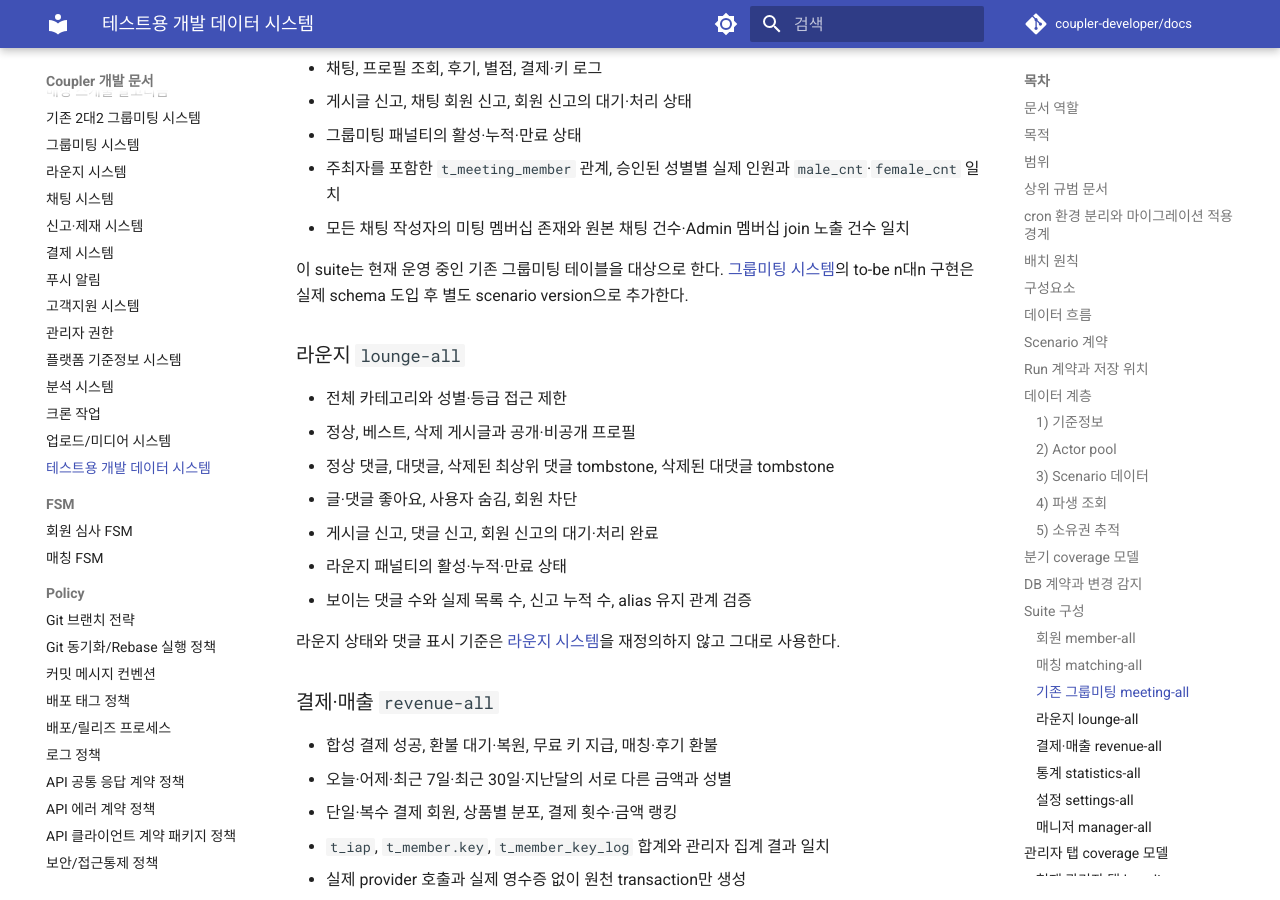
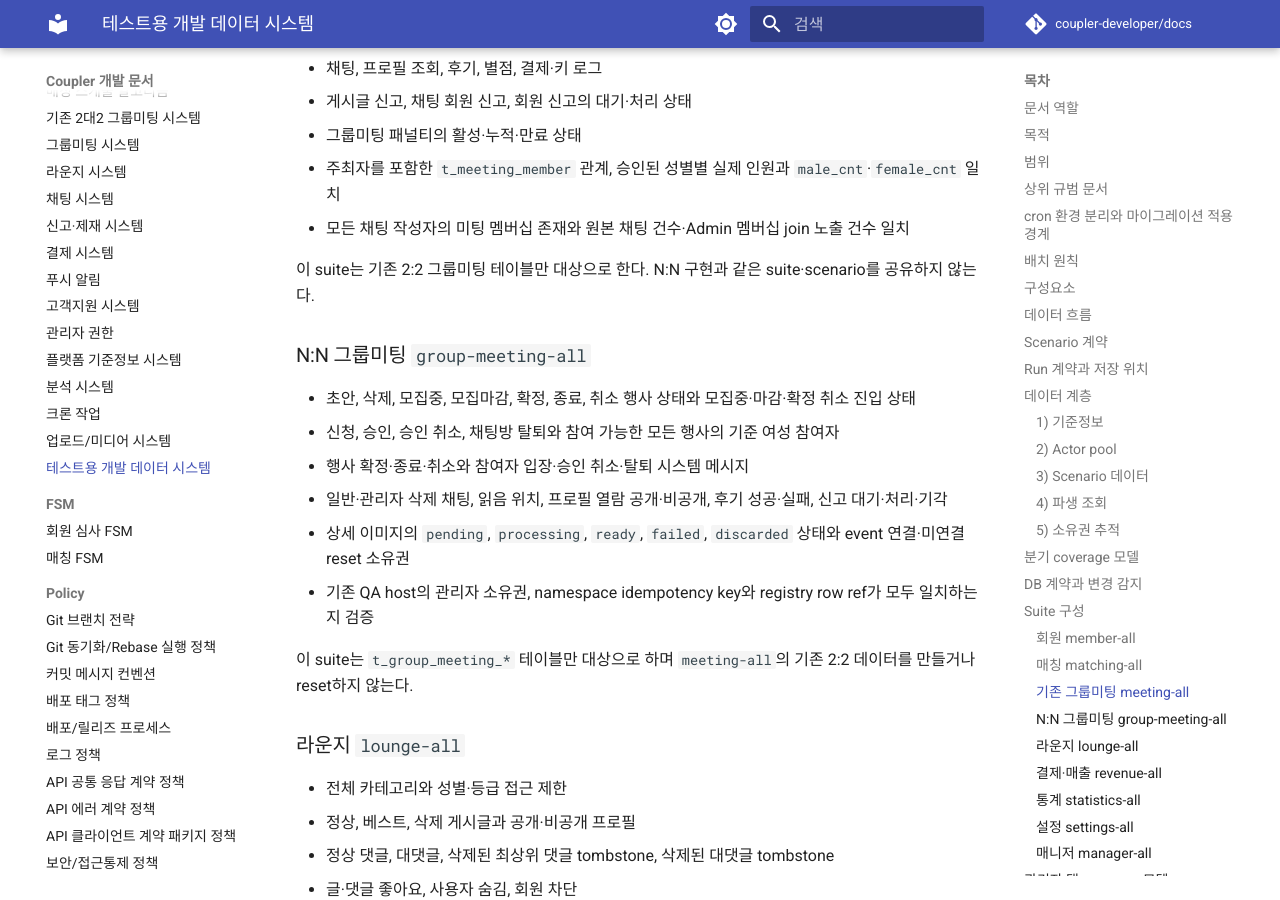
Before and after one commit to coupler-developer/docs, an MkDocs documentation site: the page built from content/architecture/development-test-data-system.md, in a window 1280 px wide and 900 px high, scrolled down 10744 px. Built offline with MkDocs 1.6.1 and Material for MkDocs 9.7.7, drawn with Linux system fonts in a browser that asks for light colours; comment, search, counter and statistics services are not loaded; some of the changed text lies outside the part shown.

Commit message:
docs: N:N 그룹미팅 개발 데이터 기준 반영
Reason:
- 구현된 N:N suite와 문서의 기존 2:2 전용 설명 및 화면 수가 불일치함

Changes:
- group-meeting-all 상태·version·reset 기준 추가
- Admin route 모집단을 55개, 데이터 화면을 53개로 갱신
- 남은 인증 browser smoke와 reset 증빙을 기술부채에 유지

How:
- 정책, 아키텍처, 운영 흐름, 기술부채를 같은 계약으로 정렬

Tests:
- yarn validate:docs 통과

```diff
--- a/content/architecture/development-test-data-system.md
+++ b/content/architecture/development-test-data-system.md
@@ -18,7 +18,7 @@
 
 - `coupler-api`의 개발 데이터 CLI, catalog, domain builder, verifier, 합성 asset
 - `coupler-admin-web`의 탭 coverage descriptor와 정적 검증
-- 회원, 매칭, 기존 그룹미팅, 라운지, 결제·매출, 통계, 설정, 매니저 데이터
+- 회원, 매칭, 기존 2:2 그룹미팅, N:N 그룹미팅, 라운지, 결제·매출, 통계, 설정, 매니저 데이터
 
 운영 데이터 생성, unit test fixture, DB migration, 실제 결제·알림 호출은 포함하지 않는다.
 
@@ -315,7 +315,18 @@ TypeScript 문법이나 model import만으로 실제 DB 변경을 증명하지
 - 주최자를 포함한 `t_meeting_member` 관계, 승인된 성별별 실제 인원과 `male_cnt`·`female_cnt` 일치
 - 모든 채팅 작성자의 미팅 멤버십 존재와 원본 채팅 건수·Admin 멤버십 join 노출 건수 일치
 
-이 suite는 현재 운영 중인 기존 그룹미팅 테이블을 대상으로 한다. [그룹미팅 시스템](group-meeting-system.md)의 to-be n대n 구현은 실제 schema 도입 후 별도 scenario version으로 추가한다.
+이 suite는 기존 2:2 그룹미팅 테이블만 대상으로 한다. N:N 구현과 같은 suite·scenario를 공유하지 않는다.
+
+### N:N 그룹미팅 `group-meeting-all`
+
+- 초안, 삭제, 모집중, 모집마감, 확정, 종료, 취소 행사 상태와 모집중·마감·확정 취소 진입 상태
+- 신청, 승인, 승인 취소, 채팅방 탈퇴와 참여 가능한 모든 행사의 기준 여성 참여자
+- 행사 확정·종료·취소와 참여자 입장·승인 취소·탈퇴 시스템 메시지
+- 일반·관리자 삭제 채팅, 읽음 위치, 프로필 열람 공개·비공개, 후기 성공·실패, 신고 대기·처리·기각
+- 상세 이미지의 `pending`, `processing`, `ready`, `failed`, `discarded` 상태와 event 연결·미연결 reset 소유권
+- 기존 QA host의 관리자 소유권, namespace idempotency key와 registry row ref가 모두 일치하는지 검증
+
+이 suite는 `t_group_meeting_*` 테이블만 대상으로 하며 `meeting-all`의 기존 2:2 데이터를 만들거나 reset하지 않는다.
 
 ### 라운지 `lounge-all`
 
@@ -402,13 +413,14 @@ coverage entry는 다음 축을 가진다.
 | 컨시어지 | 1 | 컨시어지 목록 |
 | 매칭 | 16 | 예약, 남성 큐레이터 제안, 큐레이터 목록, 여성 매칭 생성, 전체, 시도, 여성 수락, 남성 수락, 최종 수락, 만남일 결정, 만남 당일, 후기 단계, 후기 완료, 신고, 취소, 3일 채팅 |
 | 기존 그룹미팅 | 5 | 목록, 채팅, 후기, 신고, 패널티 |
+| N:N 그룹미팅 | 1 | 행사 상태별 목록과 상세 연결 |
 | 라운지 | 4 | 게시글, 댓글, 신고, 패널티 |
 | 결제·매출 | 2 | 결제 로그, 매출 통계 |
 | 통계 | 3 | 로그인, 가입, 시간대별 통계 |
 | 설정 | 6 | 앱 버전, 서비스 설정, 약관, 별칭, 공지, 가입 메시지 |
 | 매니저 | 1 | 매니저 목록 |
 
-51개 sidebar 탭과 회원 상세 1개, 총 52개 데이터 화면은 `live-only` 대상이 아니다. 각 화면은 `scenario-backed` 또는 `reference-backed`로 분류되고 API 결과와 실제 렌더 결과를 가져야 한다.
+52개 sidebar 탭과 회원 상세 1개, 총 53개 데이터 화면은 `live-only` 대상이 아니다. 각 화면은 `scenario-backed` 또는 `reference-backed`로 분류되고 API 결과와 실제 렌더 결과를 가져야 한다.
 
 주석 처리된 추천인, 진행중 매칭, 매칭 후기, 매칭 장소, 결제 랭킹, 매칭 통계, 고객지원 route는 현재 노출 모집단에서 제외한다. 이 route 중 하나가 다시 활성화되면 Admin coverage 테스트가 새 entry와 scenario를 요구해야 한다.
 
```
Also changed, not shown: other parts of content/architecture/development-test-data-system.md (+3 -3 lines), content/flows/cross-project/development-test-data-flow.md (+7 -5 lines), content/policy/development-test-data-policy.md (+4 -0 lines), content/technical-debt/technical-debt.md (+1 -1 lines).
